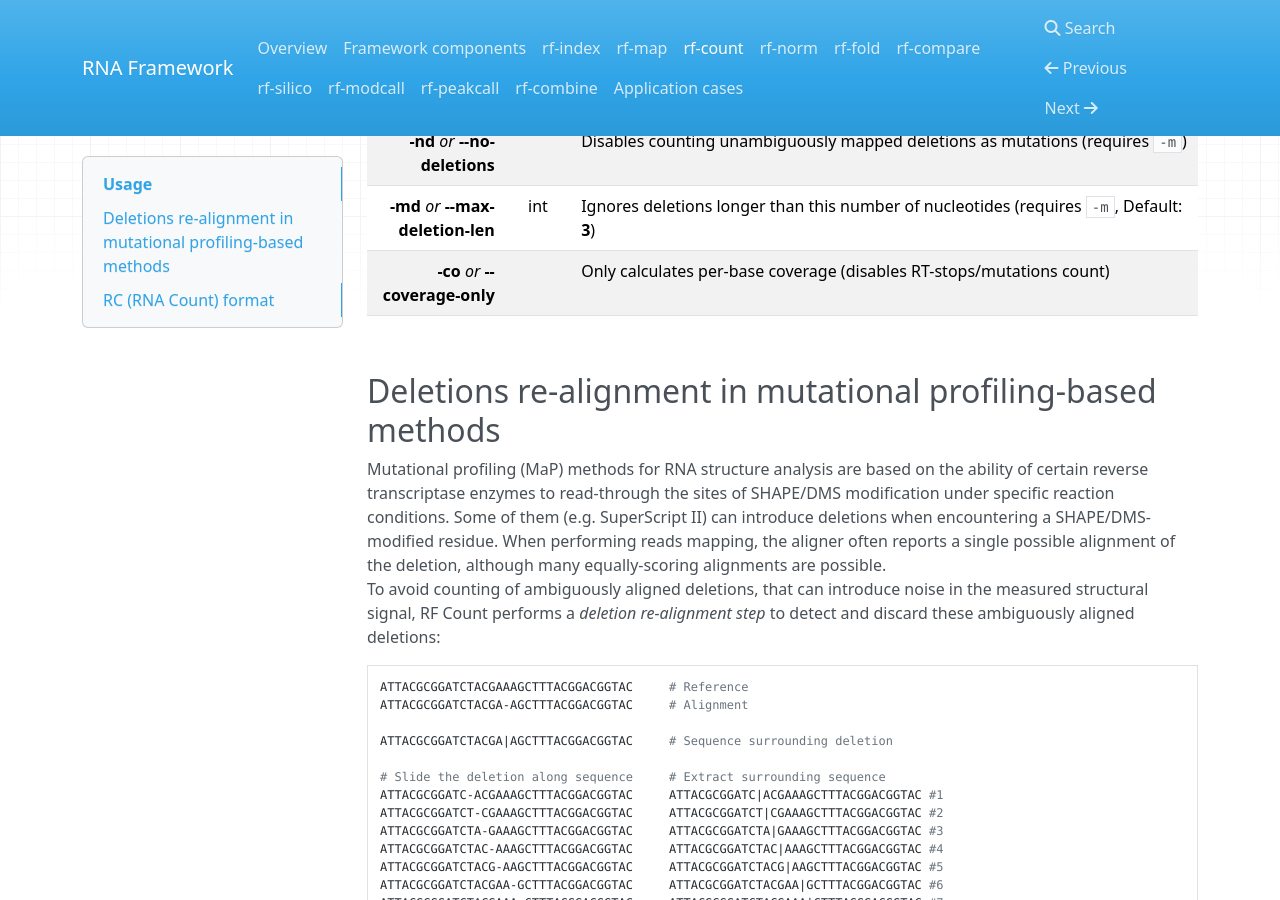
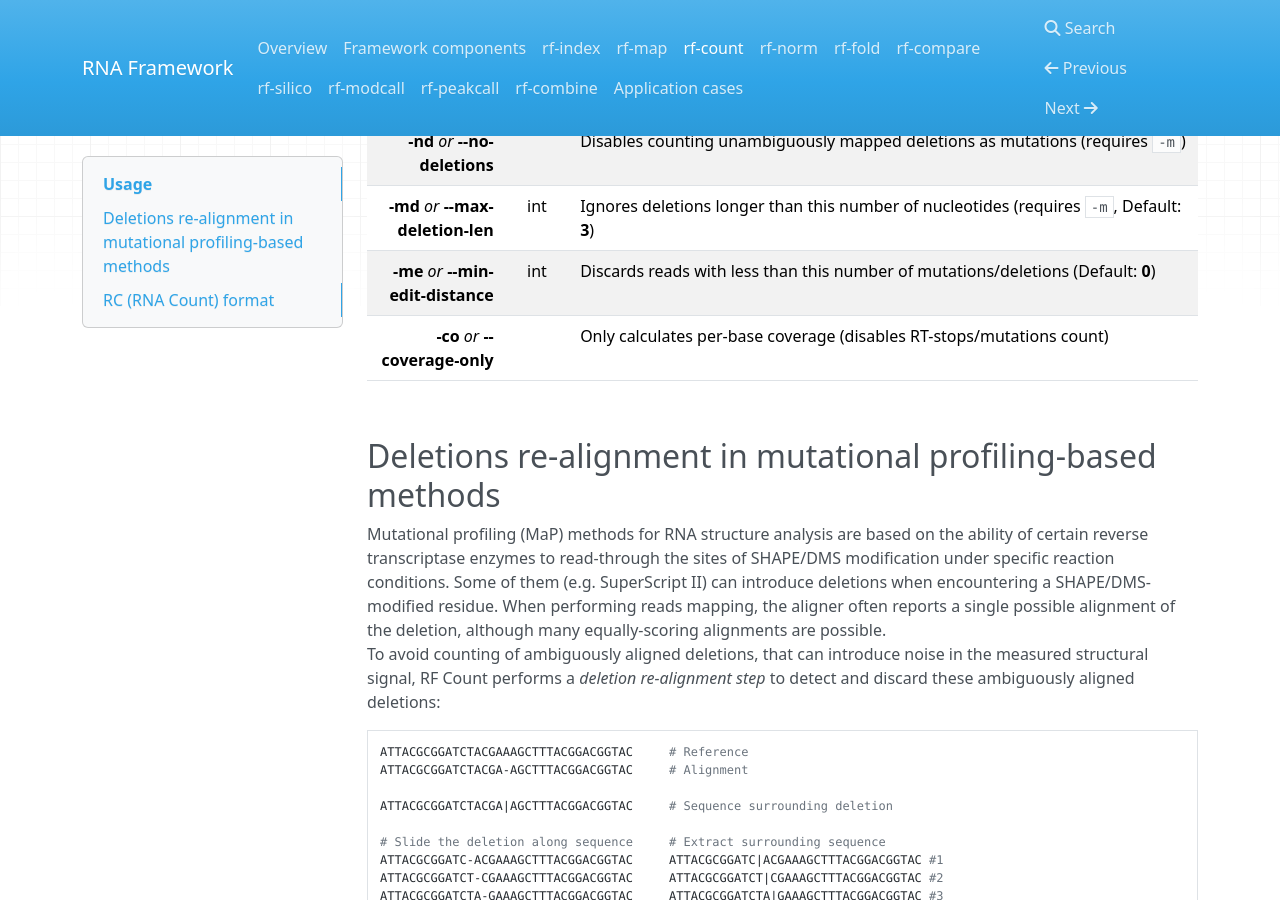
Before and after one commit to dincarnato/RNAFramework, an MkDocs documentation site: the page built from docs/rf-count.md, in a window 1280 px wide and 900 px high, scrolled down 1770 px. Built offline with MkDocs 1.6.1, drawn with Linux system fonts in a browser that asks for light colours; nearby versions of some CDN libraries; old or Windows-style settings are respelled for this version of MkDocs.

Commit message:
no message

```diff
--- a/docs/rf-count.md
+++ b/docs/rf-count.md
@@ -27,6 +27,7 @@ __-m__ *or* __--count-mutations__ | | Enables mutations count instead of RT-stop
 __-mq__ *or* __--min-quality__ | int | Minimum quality score value to consider a mutation (Phred+33, Default: __20__)
 __-nd__ *or* __--no-deletions__ | | Disables counting unambiguously mapped deletions as mutations (requires ``-m``)
 __-md__ *or* __--max-deletion-len__ | int | Ignores deletions longer than this number of nucleotides (requires ``-m``, Default: __3__)
+__-me__ *or* __--min-edit-distance__ | int | Discards reads with less than this number of mutations/deletions (Default: __0__)
 __-co__ *or* __--coverage-only__ | | Only calculates per-base coverage (disables RT-stops/mutations count)
 
 <br/>
```
